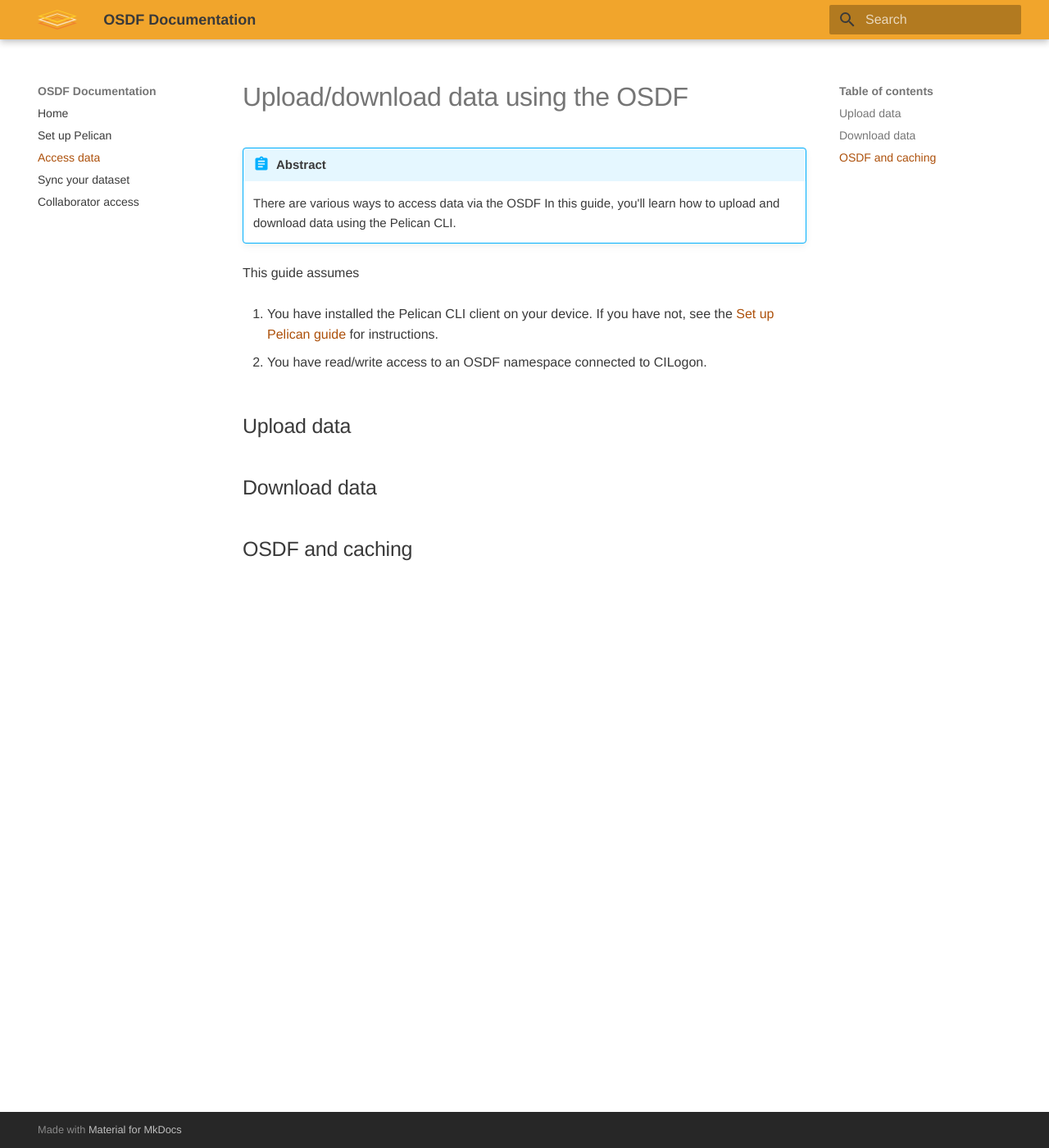
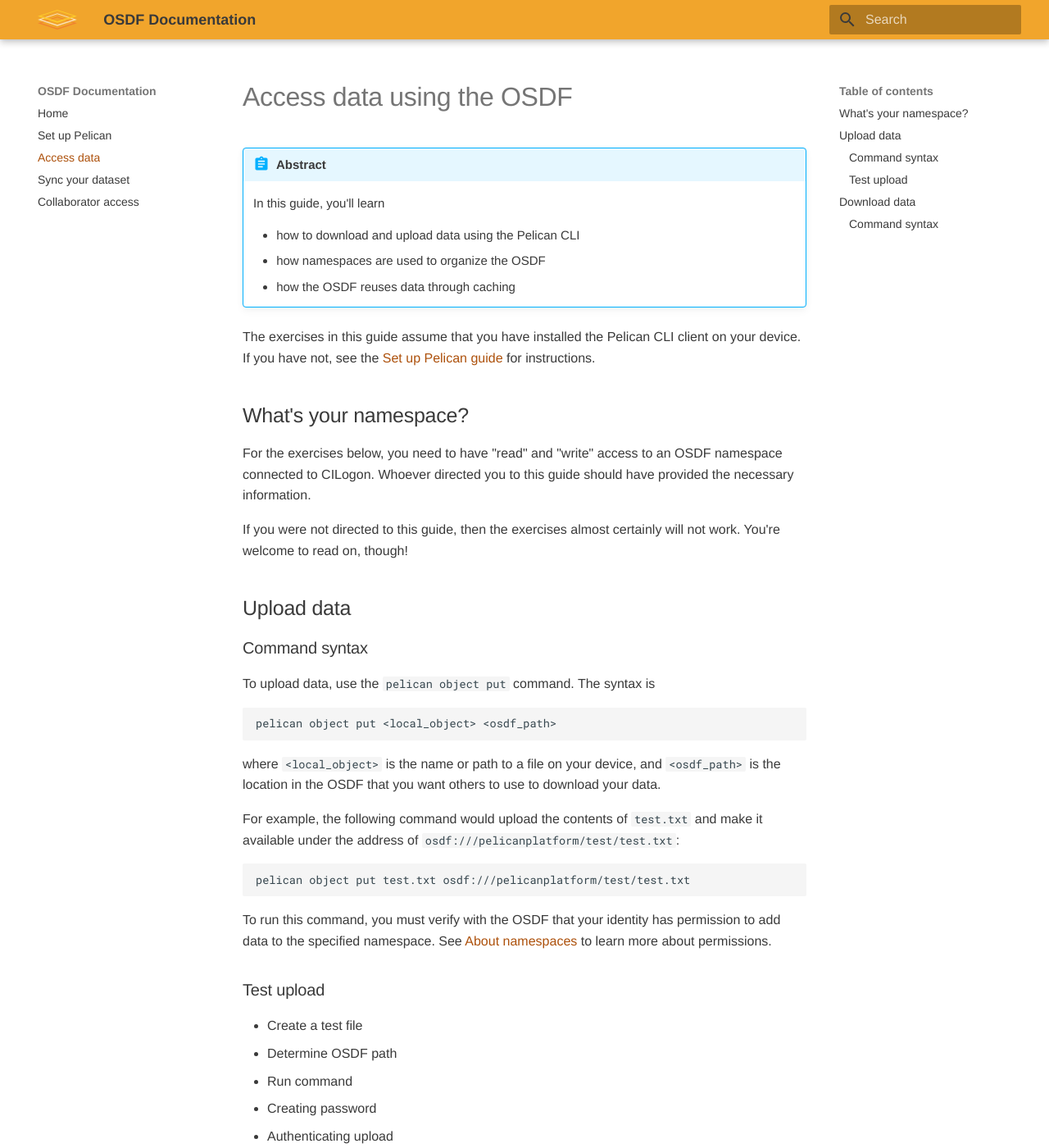
Before and after one commit to osg-htc/osdf-docs, an MkDocs documentation site: the page built from docs/access-data.md, in a window 1280 px wide and 1400 px high. Shown: the whole window at 82% size. Built offline with MkDocs 1.6.1 and Material for MkDocs 9.7.7, drawn with Linux system fonts in a browser that asks for light colours; some of the changed text lies outside the part shown.

Commit message:
Continuing draft

````diff
--- a/docs/access-data.md
+++ b/docs/access-data.md
@@ -1,19 +1,71 @@
-# Upload/download data using the OSDF
+# Access data using the OSDF
 
 !!! abstract
 
-    There are various ways to access data via the OSDF
-    In this guide, you'll learn how to upload and download data using the Pelican CLI.
+    In this guide, you'll learn
 
-This guide assumes
+    * how to download and upload data using the Pelican CLI
+    * how namespaces are used to organize the OSDF
+    * how the OSDF reuses data through caching
 
-1. You have installed the Pelican CLI client on your device.
-   If you have not, see the [Set up Pelican guide](pelican-client.md) for instructions.
+The exercises in this guide assume that you have installed the Pelican CLI client on your device.
+If you have not, see the [Set up Pelican guide](pelican-client.md) for instructions.
 
-2. You have read/write access to an OSDF namespace connected to CILogon.
+## What's your namespace?
+
+For the exercises below, you need to have "read" and "write" access to an OSDF namespace connected to CILogon.
+Whoever directed you to this guide should have provided the necessary information.
+
+If you were not directed to this guide, then the exercises almost certainly will not work.
+You're welcome to read on, though!
 
 ## Upload data
 
+### Command syntax
+
+To upload data, use the `pelican object put` command.
+The syntax is
+
+```term
+pelican object put <local_object> <osdf_path>
+```
+
+where `<local_object>` is the name or path to a file on your device,
+and `<osdf_path>` is the location in the OSDF that you want others to use to download your data.
+
+For example, the following command would upload the contents of `test.txt` and make it available under the address of `osdf:///pelicanplatform/test/test.txt`:
+
+```term
+pelican object put test.txt osdf:///pelicanplatform/test/test.txt
+```
+
+To run this command, you must verify with the OSDF that your identity has permission to add data to the specified namespace.
+See [About namespaces](concepts.md#about-namespaces) to learn more about permissions.
+
+### Test upload
+
+- Create a test file
+- Determine OSDF path
+- Run command
+- Creating password
+- Authenticating upload
+- Upload runs
+- Confirm upload
+- notes
+    - future uploads
+    - Data deletion
+
 ## Download data
 
-## OSDF and caching
+### Command syntax
+
+
+- Determine OSDF path (same as above)
+- Run command
+- Re-enter password
+- Authenticating download
+- Download runs
+- Confirm download
+- notes
+    - future downloads
+    - caching
````
Also changed, not shown: docs/concepts.md (added, +30 -0 lines).
